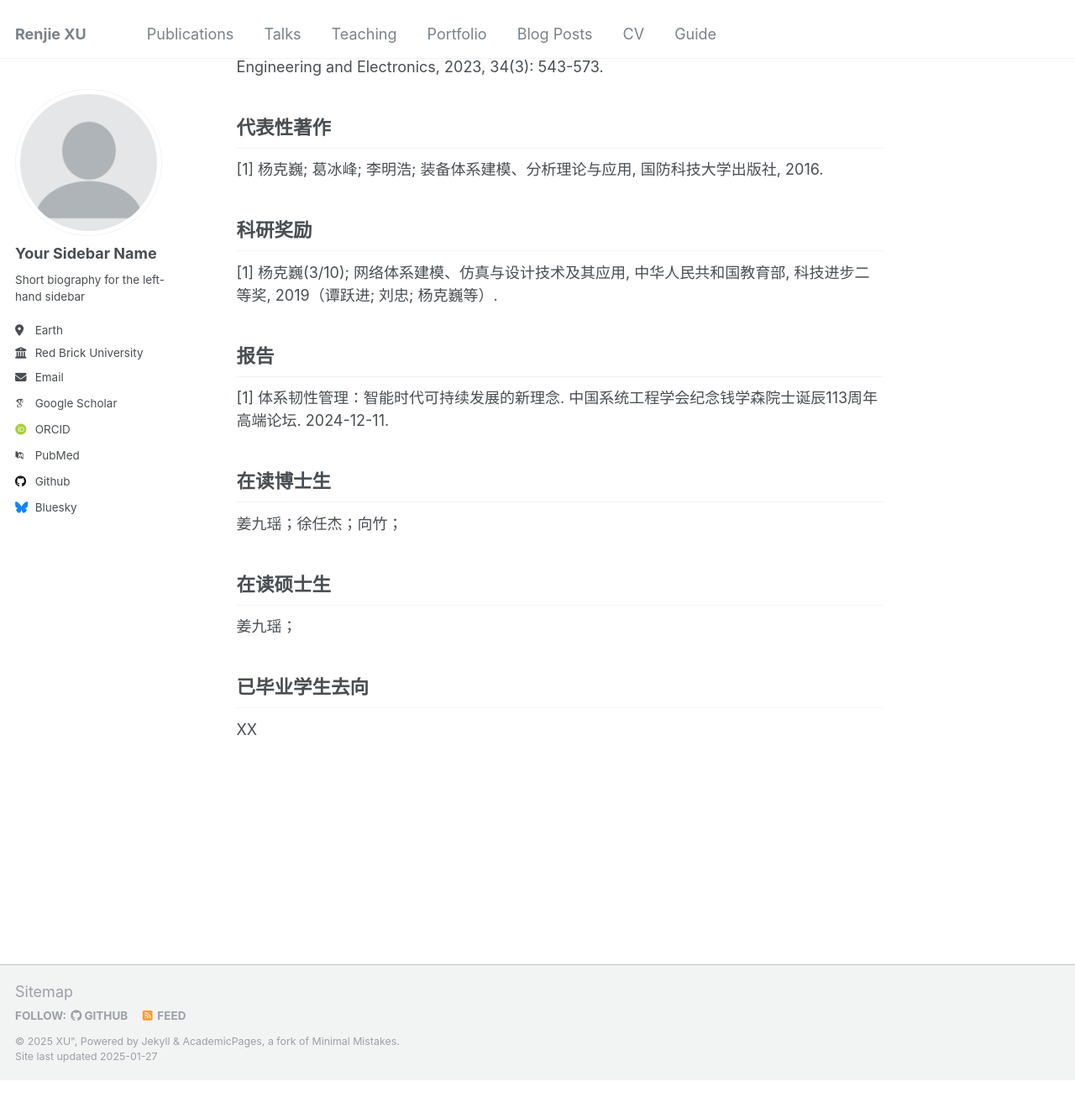
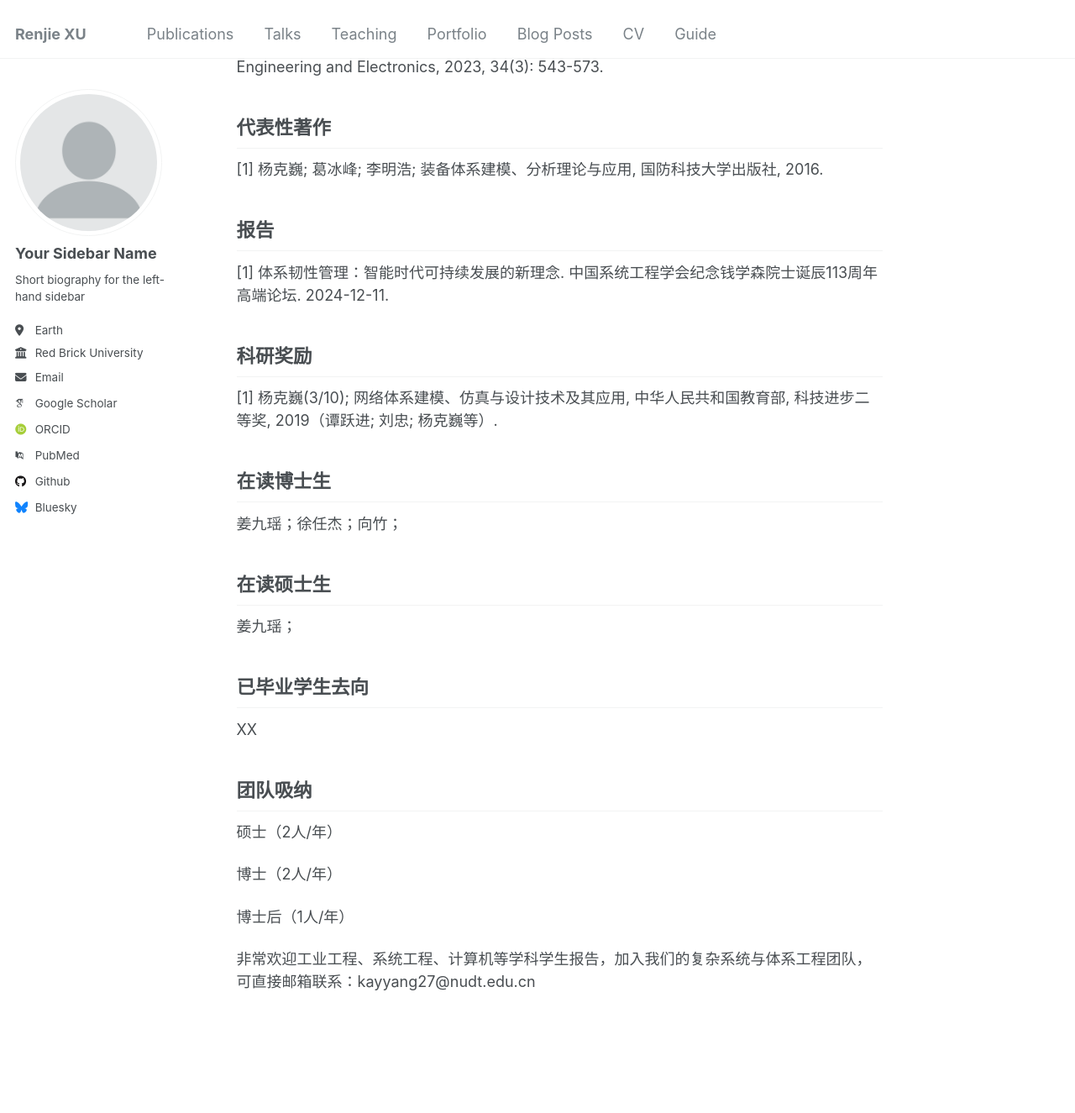
Before and after one commit to Renjie-98/RenjieXU, a Jekyll site: the page built from _pages/about.md, in a window 1280 px wide and 1400 px high, scrolled down 1271 px. Shown: the top 1325 px of the window at 84% size. Built offline with Jekyll 4.4.1, drawn with Linux system fonts in a browser that asks for light colours; some web fonts are replaced; before the commit the page ends 2557 px from its top, so only the background shows below that; some of the changed text lies outside the part shown.

Commit message:
Update about.md

```diff
--- a/_pages/about.md
+++ b/_pages/about.md
@@ -54,14 +54,14 @@ redirect_from:
 [1] 杨克巍; 葛冰峰; 李明浩; 装备体系建模、分析理论与应用, 国防科技大学出版社, 2016.
 
 
+报告
+------
+[1] 体系韧性管理：智能时代可持续发展的新理念. 中国系统工程学会纪念钱学森院士诞辰113周年高端论坛. 2024-12-11.
+
+
 科研奖励
 ------
 [1] 杨克巍(3/10); 网络体系建模、仿真与设计技术及其应用, 中华人民共和国教育部, 科技进步二等奖, 2019（谭跃进; 刘忠; 杨克巍等）.
-
-
-报告
-------
-[1] 体系韧性管理：智能时代可持续发展的新理念. 中国系统工程学会纪念钱学森院士诞辰113周年高端论坛. 2024-12-11.
 
 
 在读博士生
@@ -77,3 +77,14 @@ redirect_from:
 已毕业学生去向
 ------
 XX
+
+
+团队吸纳
+------
+硕士（2人/年）
+
+博士（2人/年）
+
+博士后（1人/年）
+
+非常欢迎工业工程、系统工程、计算机等学科学生报告，加入我们的复杂系统与体系工程团队，可直接邮箱联系：kayyang27@nudt.edu.cn
```
Also changed, not shown: other parts of _pages/about.md (+2 -2 lines).
